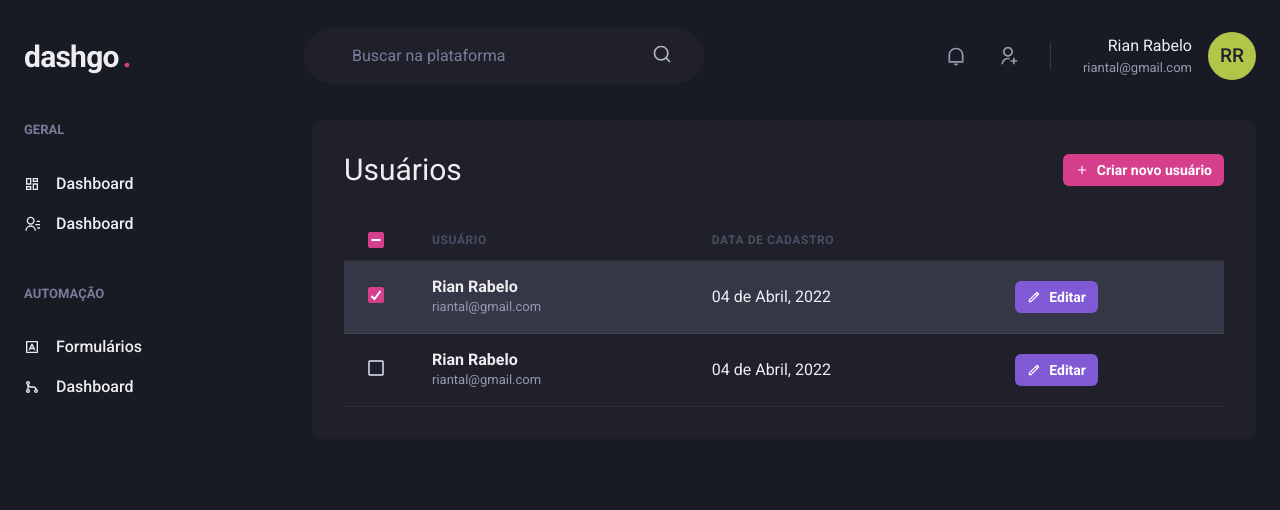
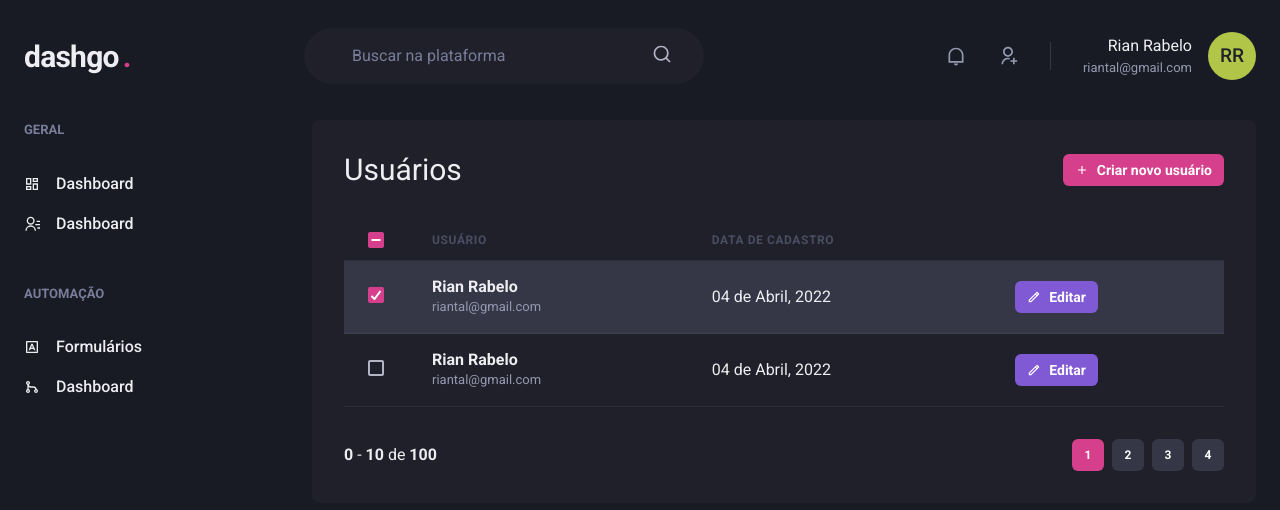
Before and after one commit to riansco14/dashgo, a Next.js app: page /users in a window 1280 px wide. Shown: the top 510 px of the page. Built offline with nearby package versions, Linux system fonts and the light colour scheme.

Commit message:
Paginação da tabela

```diff
--- /dev/null
+++ b/src/components/Pagination.tsx
@@ -0,0 +1,72 @@
+import { Box, Button, Stack } from '@chakra-ui/react'
+import React from 'react'
+
+export function Pagination() {
+    return (<Stack
+        direction="row"
+        marginTop="8"
+        justify="space-between"
+        align="center"
+    >
+        <Box>
+            <strong>0</strong> - <strong>10</strong> de <strong>100</strong>
+        </Box>
+        <Stack
+            direction="row"
+            spacing="2"
+        >
+            <Button
+                size="sm"
+                fontSize="xs"
+                width="4"
+                colorScheme="pink"
+                disabled
+                _disabled={{
+                    bgColor: 'pink.500',
+                    cursor: 'default'
+                }}
+            >
+                1
+            </Button>
+
+            <Button
+                size="sm"
+                fontSize="xs"
+                width="4"
+                colorScheme="pink"
+                disabled
+                bgColor="gray.700"
+                _hover={{ bgColor: "gray.500" }}
+            >
+                2
+            </Button>
+
+
+            <Button
+                size="sm"
+                fontSize="xs"
+                width="4"
+                colorScheme="pink"
+                disabled
+                bgColor="gray.700"
+                _hover={{ bgColor: "gray.500" }}
+            >
+                3
+            </Button>
+
+            <Button
+                size="sm"
+                fontSize="xs"
+                width="4"
+                colorScheme="pink"
+                disabled
+                bgColor="gray.700"
+                _hover={{ bgColor: "gray.500" }}
+            >
+                4
+            </Button>
+
+        </Stack>
+    </Stack>
+    )
+}
--- a/src/pages/users/index.tsx
+++ b/src/pages/users/index.tsx
@@ -84,7 +84,7 @@
 
                     </Tbody>
                 </Table>
-
+                <Pagination />
             </Box>
         </Flex>
     </Box>)
```
